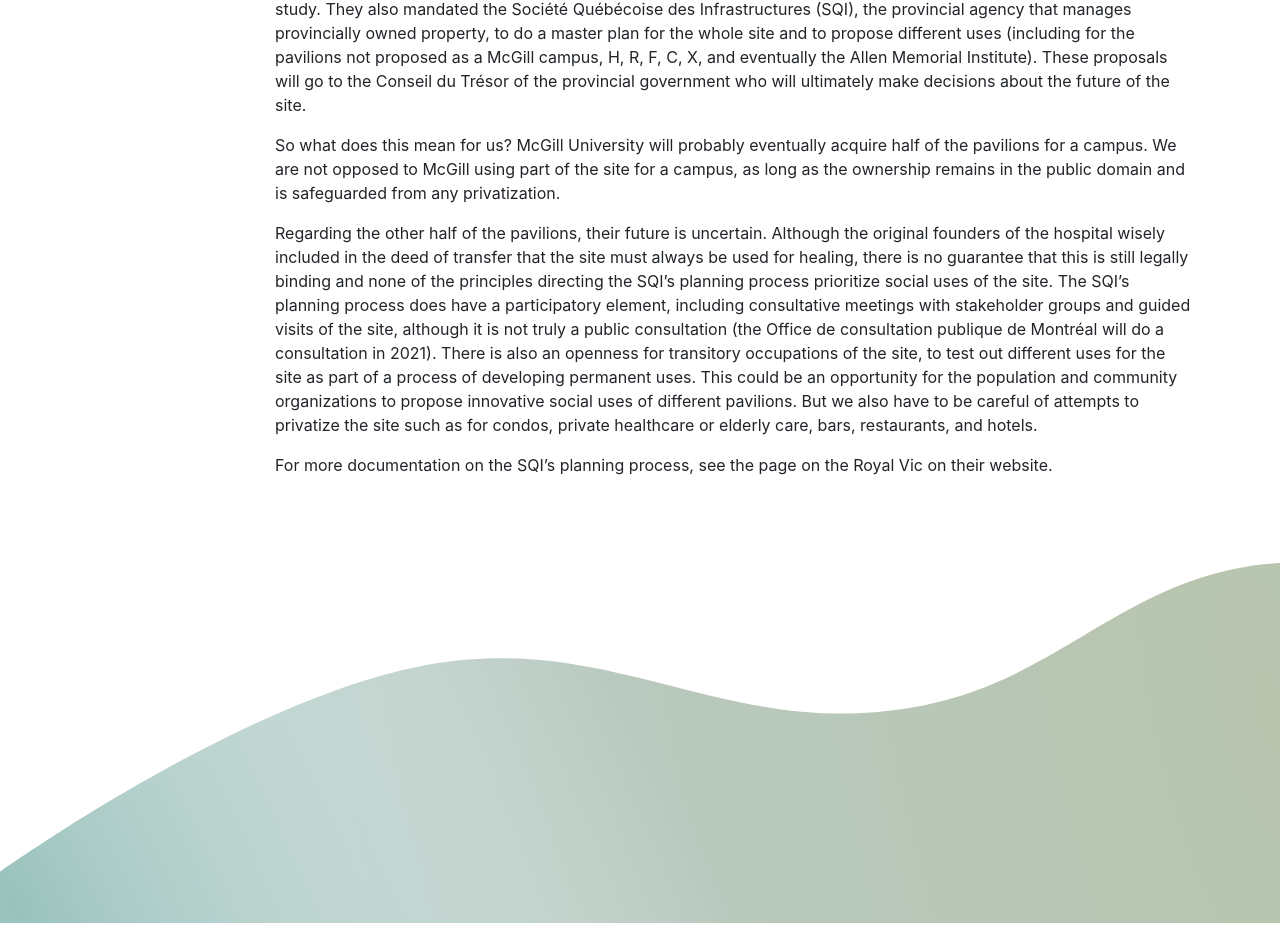
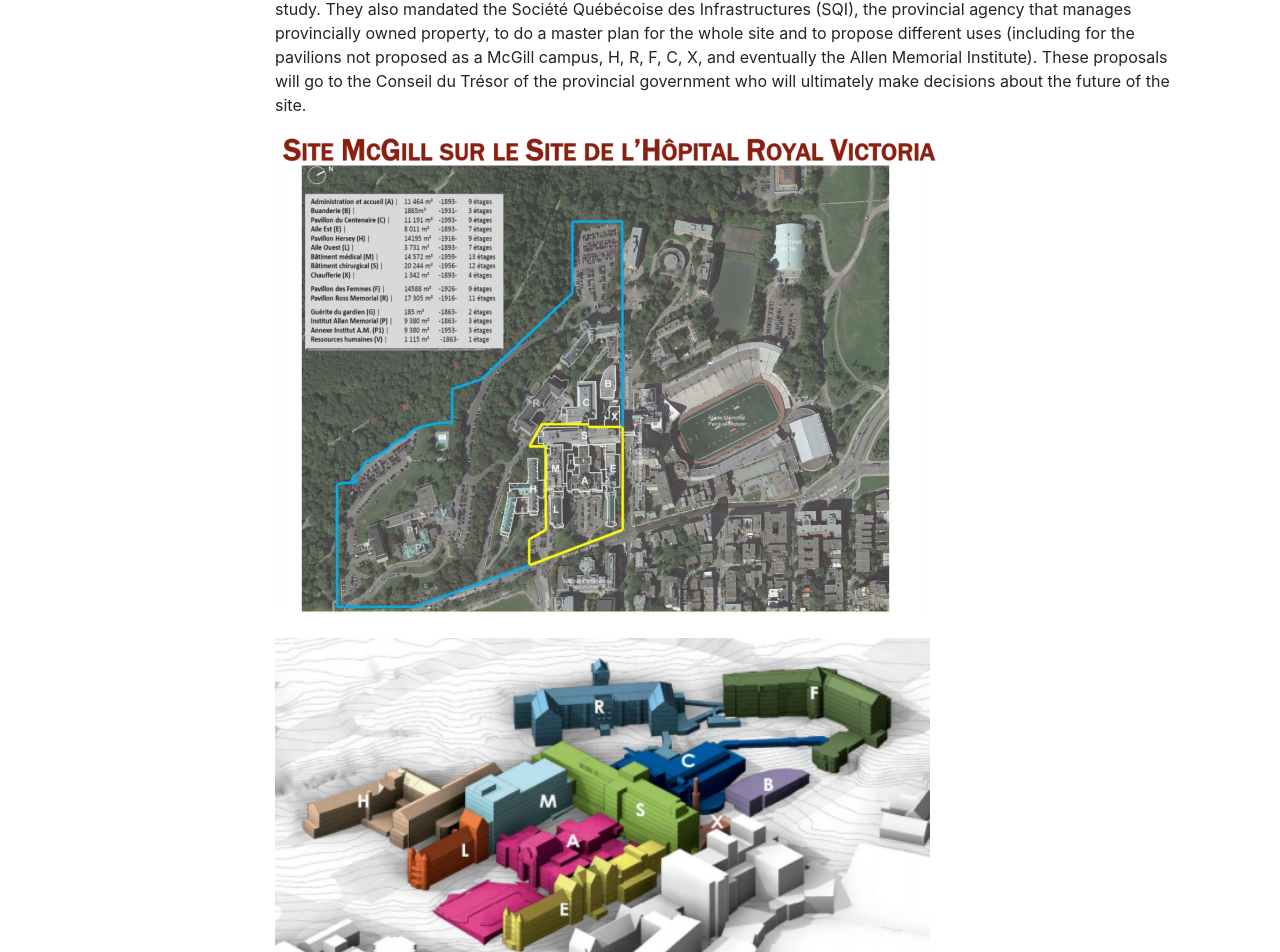
Before and after one commit to vidyasujaya/royal-victoria, a React (Create React App) app: page /history in a window 1280 px wide. Shown: the part 320-1272 px from the top of the page. Before the commit the page ends 1243 px from the top, so only its background shows below. Built offline with nearby package versions, Linux system fonts and the light colour scheme.

Commit message:
add site and plan pictures for history section

```diff
--- a/src/pages/History.js
+++ b/src/pages/History.js
@@ -1,4 +1,7 @@
 import React from "react";
+import { Image } from "react-bootstrap";
+import Plan from "../assets/Plan.svg";
+import Site from "../assets/Site.svg";
 
 export const History = () => {
   return (
@@ -21,6 +24,16 @@
         government who will ultimately make decisions about the future of the
         site.
       </p>
+      <Image
+        fluid
+        src={Site}
+        alt="Site McGill sur le site de l'Hôpital Royal Victoria"
+      />
+      <br />
+      <br />
+      <Image fluid src={Plan} alt="Plan" />
+      <br />
+      <br />
       <p>
         So what does this mean for us? McGill University will probably
         eventually acquire half of the pavilions for a campus. We are not
```
Also changed, not shown: src/assets/Plan.svg (added), src/assets/Site.svg (added).
